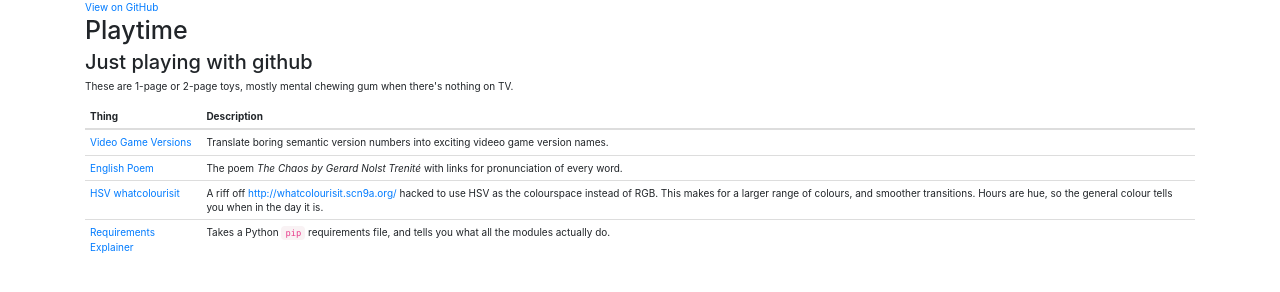
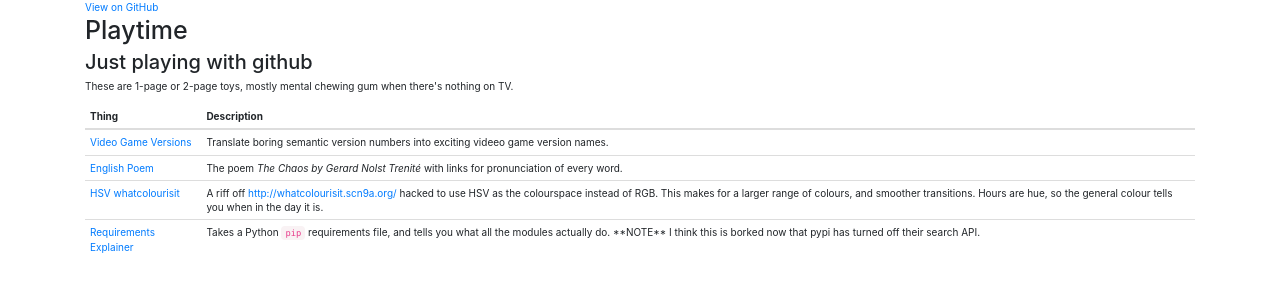
Before and after one commit to howardjones/playtime, a plain HTML site: page index.html in a window 1280 px wide. Drawn offline with nearby package versions, Linux system fonts and the light colour scheme.

Commit message:
Update index.html

```diff
--- a/index.html
+++ b/index.html
@@ -71,7 +71,7 @@
         </tr>
         <tr>
             <td><a href="requirements-explainer.html">Requirements Explainer</a></td>
-            <td>Takes a Python <code>pip</code> requirements file, and tells you what all the modules actually do.</td>
+            <td>Takes a Python <code>pip</code> requirements file, and tells you what all the modules actually do. **NOTE** I think this is borked now that pypi has turned off their search API.</td>
         </tr>
         </tbody>
     </table>
```
